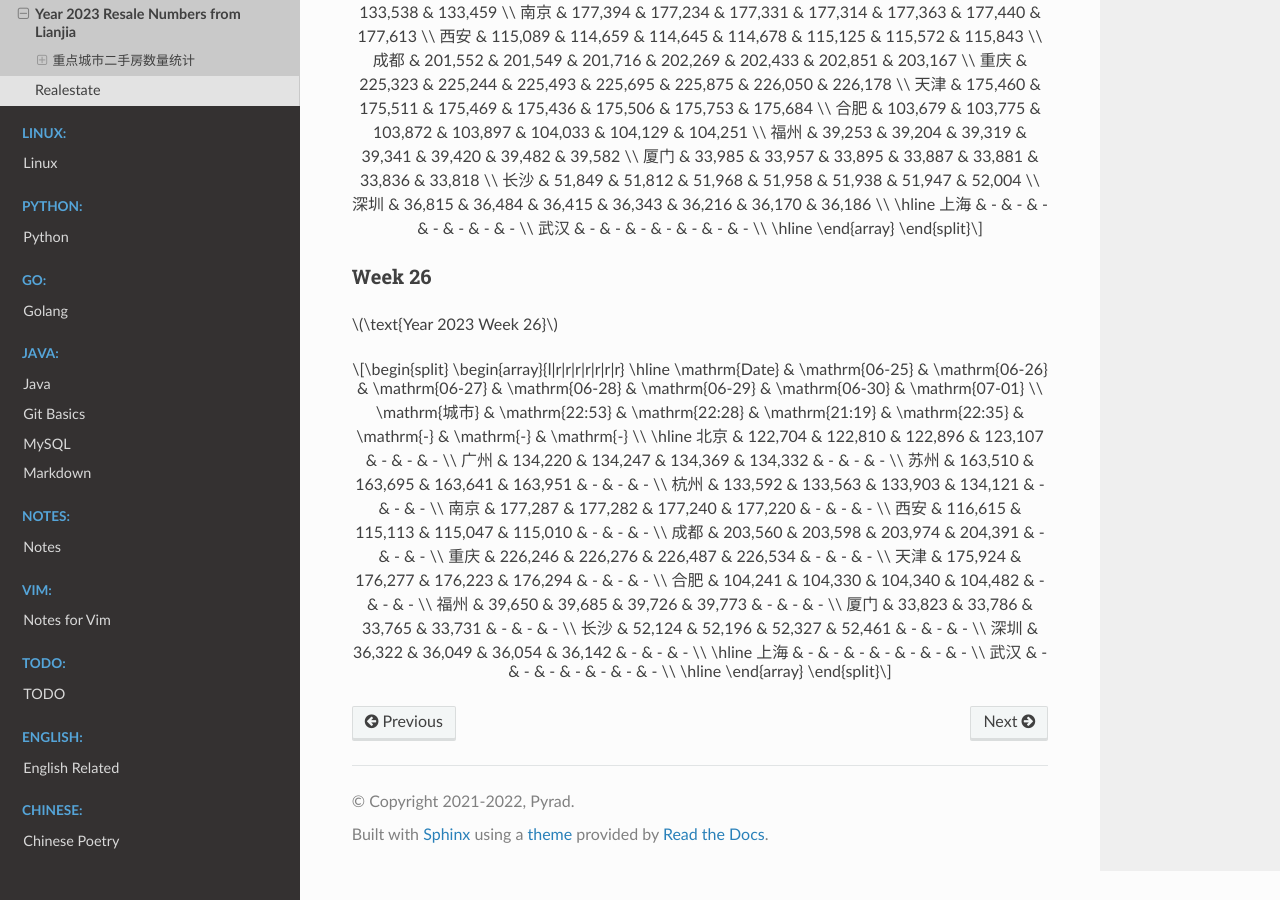
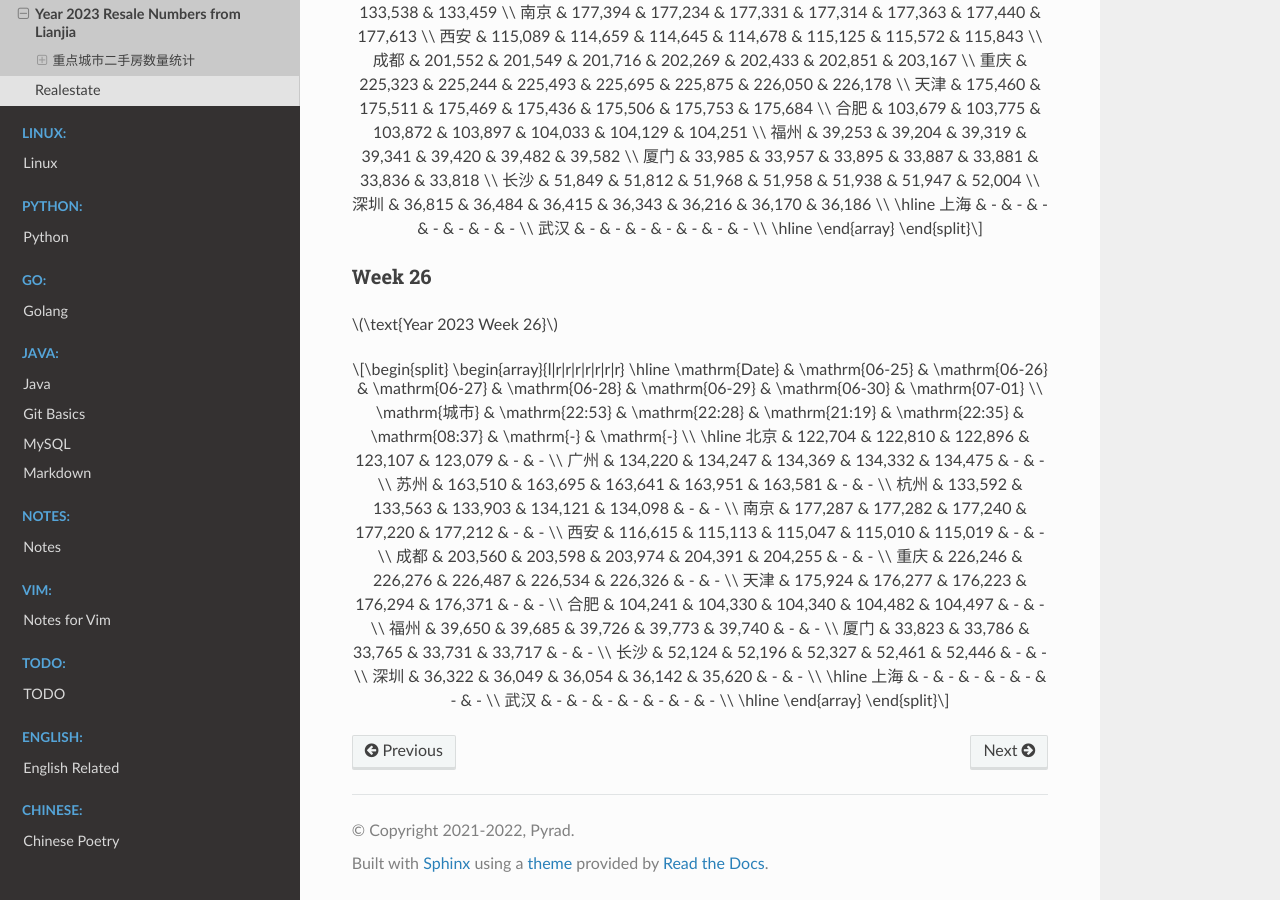
Before and after one commit to Pyrad/pyradnotes, a Sphinx documentation site: the page built from source/RealEstate/resalenumbers2023.md, in a window 1280 px wide and 900 px high, scrolled down 7819 px. Built offline with Sphinx 7.4.7 and the Read the Docs theme 2.0.0, drawn with Linux system fonts in a browser that asks for light colours; a script that is not in the unit is left out.

Commit message:
Realestate Update resale numbers 2023-06-28 09:02

```diff
--- a/source/RealEstate/resalenumbers2023.md
+++ b/source/RealEstate/resalenumbers2023.md
@@ -546,22 +546,22 @@
 \begin{array}{l|r|r|r|r|r|r|r}
 \hline
 \mathrm{Date} & \mathrm{06-25} & \mathrm{06-26} & \mathrm{06-27} & \mathrm{06-28} & \mathrm{06-29} & \mathrm{06-30} & \mathrm{07-01} \\
-\mathrm{城市} & \mathrm{22:53} & \mathrm{22:28} & \mathrm{21:19} & \mathrm{22:35} & \mathrm{-} & \mathrm{-} & \mathrm{-} \\
+\mathrm{城市} & \mathrm{22:53} & \mathrm{22:28} & \mathrm{21:19} & \mathrm{22:35} & \mathrm{08:37} & \mathrm{-} & \mathrm{-} \\
 \hline
-北京 & 122,704 & 122,810 & 122,896 & 123,107 & - & - & - \\
-广州 & 134,220 & 134,247 & 134,369 & 134,332 & - & - & - \\
-苏州 & 163,510 & 163,695 & 163,641 & 163,951 & - & - & - \\
-杭州 & 133,592 & 133,563 & 133,903 & 134,121 & - & - & - \\
-南京 & 177,287 & 177,282 & 177,240 & 177,220 & - & - & - \\
-西安 & 116,615 & 115,113 & 115,047 & 115,010 & - & - & - \\
-成都 & 203,560 & 203,598 & 203,974 & 204,391 & - & - & - \\
-重庆 & 226,246 & 226,276 & 226,487 & 226,534 & - & - & - \\
-天津 & 175,924 & 176,277 & 176,223 & 176,294 & - & - & - \\
-合肥 & 104,241 & 104,330 & 104,340 & 104,482 & - & - & - \\
-福州 & 39,650 & 39,685 & 39,726 & 39,773 & - & - & - \\
-厦门 & 33,823 & 33,786 & 33,765 & 33,731 & - & - & - \\
-长沙 & 52,124 & 52,196 & 52,327 & 52,461 & - & - & - \\
-深圳 & 36,322 & 36,049 & 36,054 & 36,142 & - & - & - \\
+北京 & 122,704 & 122,810 & 122,896 & 123,107 & 123,079 & - & - \\
+广州 & 134,220 & 134,247 & 134,369 & 134,332 & 134,475 & - & - \\
+苏州 & 163,510 & 163,695 & 163,641 & 163,951 & 163,581 & - & - \\
+杭州 & 133,592 & 133,563 & 133,903 & 134,121 & 134,098 & - & - \\
+南京 & 177,287 & 177,282 & 177,240 & 177,220 & 177,212 & - & - \\
+西安 & 116,615 & 115,113 & 115,047 & 115,010 & 115,019 & - & - \\
+成都 & 203,560 & 203,598 & 203,974 & 204,391 & 204,255 & - & - \\
+重庆 & 226,246 & 226,276 & 226,487 & 226,534 & 226,326 & - & - \\
+天津 & 175,924 & 176,277 & 176,223 & 176,294 & 176,371 & - & - \\
+合肥 & 104,241 & 104,330 & 104,340 & 104,482 & 104,497 & - & - \\
+福州 & 39,650 & 39,685 & 39,726 & 39,773 & 39,740 & - & - \\
+厦门 & 33,823 & 33,786 & 33,765 & 33,731 & 33,717 & - & - \\
+长沙 & 52,124 & 52,196 & 52,327 & 52,461 & 52,446 & - & - \\
+深圳 & 36,322 & 36,049 & 36,054 & 36,142 & 35,620 & - & - \\
 \hline
 上海 & - & - & - & - & - & - & - \\
 武汉 & - & - & - & - & - & - & - \\
```
Also changed, not shown: 1 other file.
